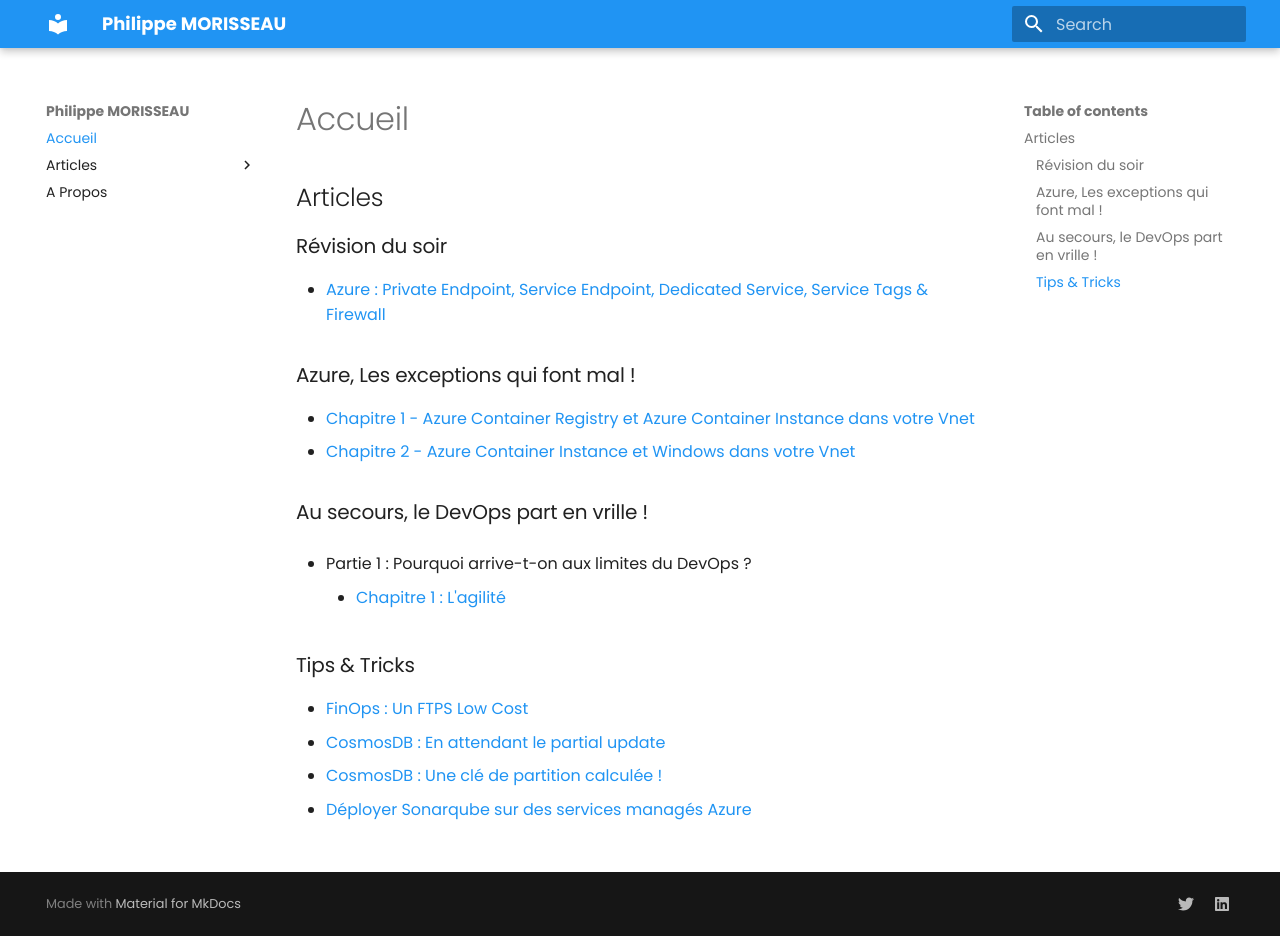
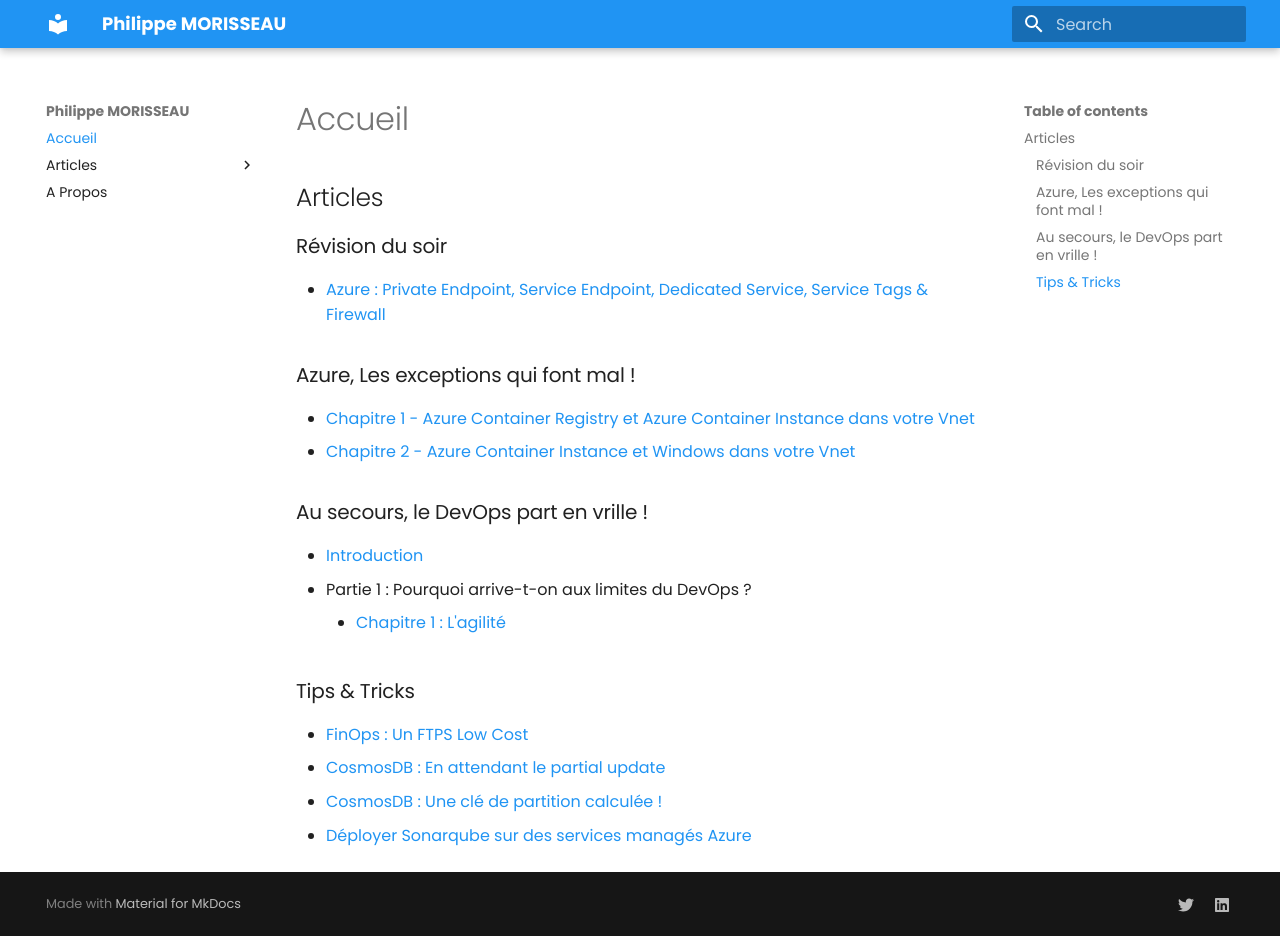
Before and after one commit to Ineaweb/Blog, an MkDocs documentation site: the page built from docs/index.md, in a window 1280 px wide and 936 px high. Built offline with MkDocs 1.6.1 and Material for MkDocs 9.7.7, drawn with Linux system fonts in a browser that asks for light colours; old or Windows-style settings are respelled for this version of MkDocs.

Commit message:
fix accueil

```diff
--- a/docs/index.md
+++ b/docs/index.md
@@ -14,6 +14,7 @@ title: "Accueil"
 
 ### Au secours, le DevOps part en vrille !
 
+- [Introduction](articles/devops/vrille/index.md)
 - Partie 1 : Pourquoi arrive-t-on aux limites du DevOps ?
 
     * [Chapitre 1 : L'agilité](articles/devops/vrille/01.pourquoi.agilite.md)
```
